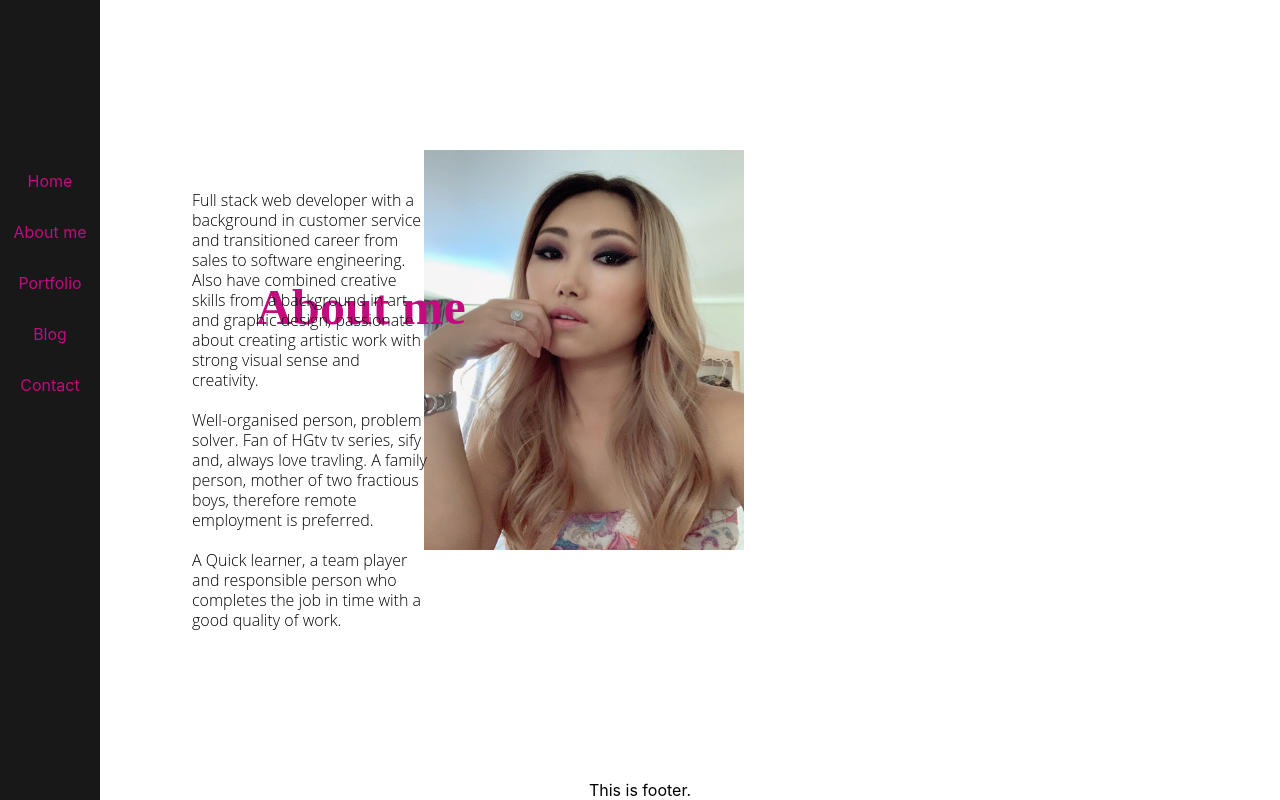
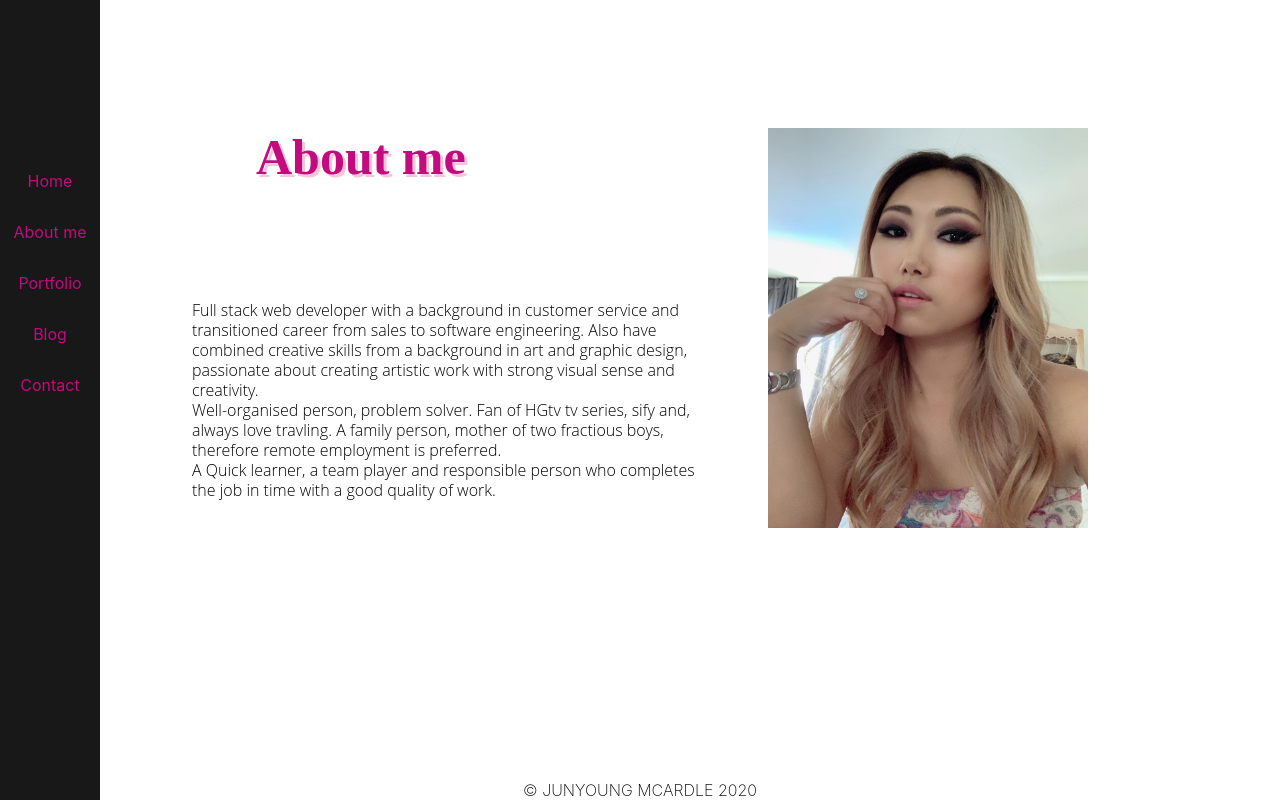
Before and after one commit to junymc/juny_mc, a React (Create React App) app: page /about in a window 1280 px wide. Built offline with nearby package versions, Linux system fonts and the light colour scheme; a web font is replaced by a local one.

Commit message:
fixing Footer and About CSS

```diff
--- a/src/App.css
+++ b/src/App.css
@@ -162,9 +162,10 @@ nav ul {
   background-color: none;
   color: black;
   text-align: center;
+  font-weight: 250;
 }
 
-.about {
+.title {
   position: absolute;
   width: 40em;
   /* height: 50px; */
@@ -176,11 +177,17 @@ nav ul {
   z-index: -1;
 }
 
-.about a {
+.title a {
   text-decoration: none;
   border: 1px solid #C30B7F;
   line-height: 70px;
   padding: 8px 16px;
+}
+
+.bigbox {
+  overflow: auto;
+  border: none;
+
 }
 
 .text-zone {
@@ -199,37 +206,19 @@ nav ul {
   font-weight: 340;
 }
 
-.bigbox {
-  border: none;
-  padding: 150px 40px 40px;
-  max-width: 640px;
-}
-
 .bigbox h1 {
   color: #C30B7F;
   font-family: 'Candal';
   font-size: 50px;
   font-weight: 900;
-  /* text-shadow: 3px 3px rgb(248, 195, 215); */
+  text-shadow: 3px 3px rgb(248, 195, 215);
   position: absolute;
   margin-top: 10%;
   left: 20%;
 }
 
-.text-zone p {
-  /* display: block;
-  margin-block-start: 1em;
-  margin-block-end: 1em;
-  margin-inline-start: 0px;
-  margin-inline-end: 0px; */
-  display: inline-block;
-  vertical-align: top;
-  width: 46%;
-  margin: 20px 30px 0 0;
-}
-
 .my-image {
   display: block;
   margin-left: 60%;
-
+  margin-top: 10%;
 }
--- a/src/components/Footer.js
+++ b/src/components/Footer.js
@@ -4,7 +4,7 @@ class Footer extends React.Component {
     render() {
         return (
             <div className="footer">
-                <p>This is footer.</p>
+                <p>&#169; JUNYOUNG MCARDLE 2020</p>
             </div>
         )
     }
--- a/src/components/Home.js
+++ b/src/components/Home.js
@@ -14,7 +14,7 @@ class Home extends React.Component {
                 <p> I am Juny,</p>
                 <p>Web Developer.</p>
             </div>
-            <div className="about">
+            <div className="title">
                 <p>Full stack developer | graphic designer</p>
                 <a target="_blank" href="https://gitconnected.com/junymc/resume"> Resume </a>
             </div>
```
